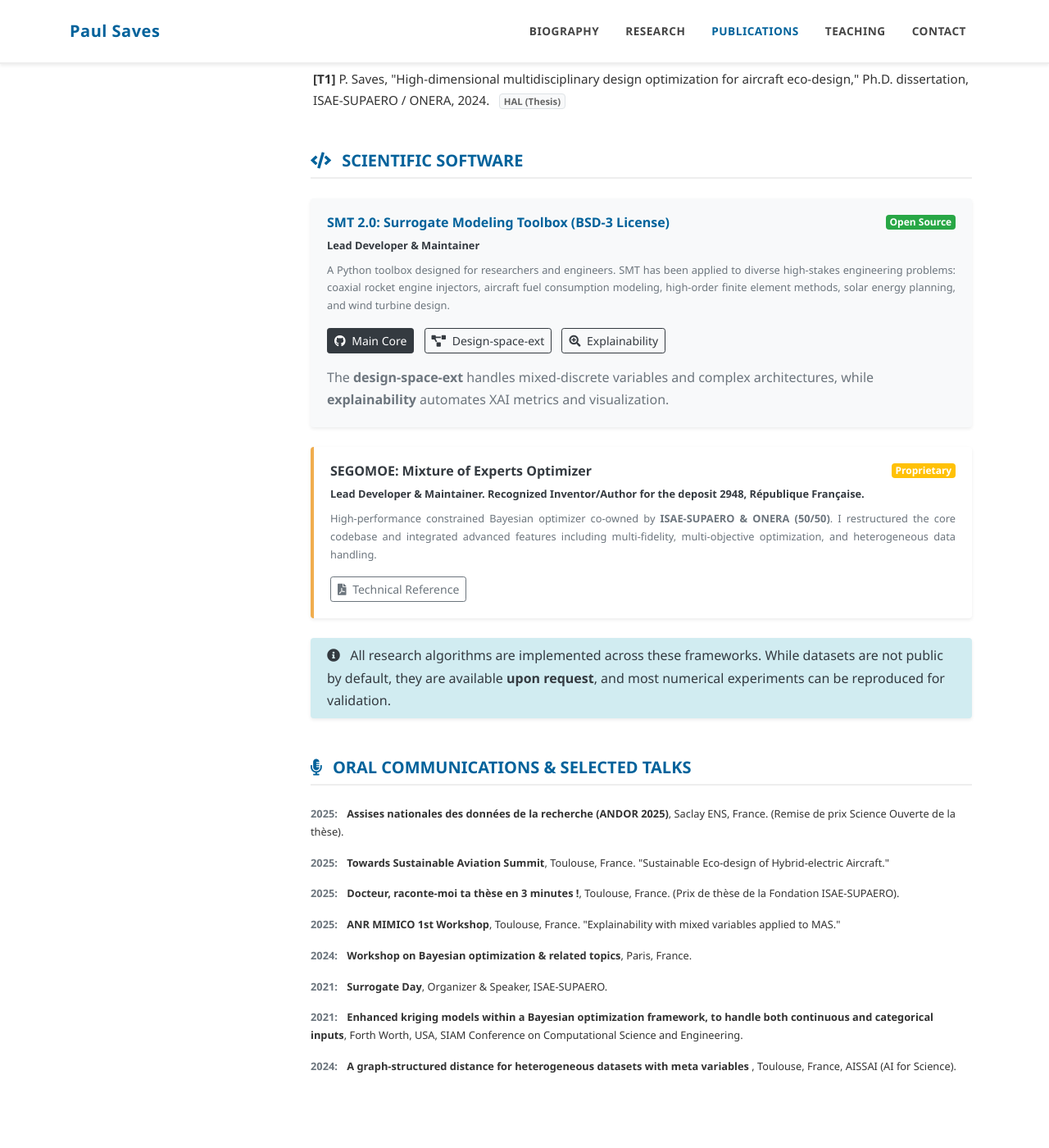
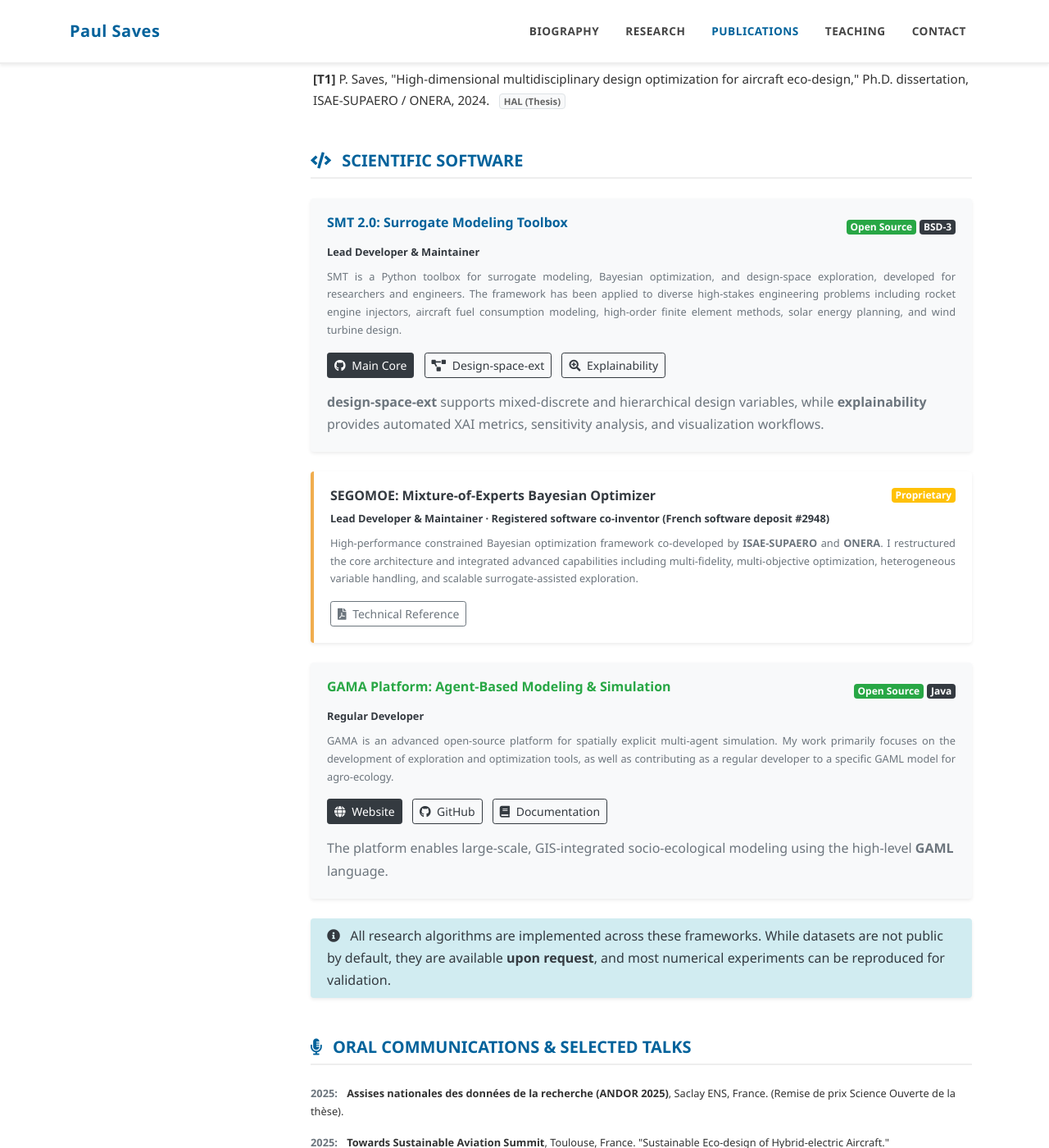
Before and after one commit to Paul-Saves/Paul-Saves.github.io, a Jekyll site: the page built from _pages/publications.md, in a window 1280 px wide and 1400 px high, scrolled down 3677 px. Shown: the whole window at 82% size. Built offline with Jekyll 4.4.1, drawn with Linux system fonts in a browser that asks for light colours; a style sheet for code colours, icons or effects is not loaded.

Commit message:
restructure softwar

```diff
--- a/_pages/publications.md
+++ b/_pages/publications.md
@@ -215,27 +215,49 @@ title: Scientific Publications
 
 <!-- Software Section -->
 <section id="software" class="mb-5">
-  <h2 class="h5 font-weight-bold mb-4 text-primary text-uppercase border-bottom pb-2"><i class="fas fa-code mr-2"></i> Scientific Software</h2>
+  <h2 class="h5 font-weight-bold mb-4 text-primary text-uppercase border-bottom pb-2">
+    <i class="fas fa-code mr-2"></i> Scientific Software
+  </h2>
 
   <div class="row">
-    <!-- SMT -->
+
+    <!-- SMT 2.0 -->
     <div class="col-md-12 mb-4">
       <div class="card h-100 border-0 shadow-sm bg-light">
         <div class="card-body">
           <div class="d-flex justify-content-between align-items-start mb-2">
-            <h3 class="h6 font-weight-bold mb-0 text-primary">SMT 2.0: Surrogate Modeling Toolbox (BSD-3 License)</h3>
-            <span class="badge badge-success">Open Source</span>
+            <h3 class="h6 font-weight-bold mb-0 text-primary">
+              SMT 2.0: Surrogate Modeling Toolbox
+            </h3>
+            <span>
+              <span class="badge badge-success">Open Source</span>
+              <span class="badge badge-dark">BSD-3</span>
+            </span>
           </div>
-          <p class="small text-dark font-weight-bold mb-2">Lead Developer & Maintainer</p>
+
+          <p class="small text-dark font-weight-bold mb-2">
+            Lead Developer & Maintainer
+          </p>
+
           <p class="small text-secondary text-justify mb-3">
-            A Python toolbox designed for researchers and engineers. SMT has been applied to diverse high-stakes engineering problems: coaxial rocket engine injectors, aircraft fuel consumption modeling, high-order finite element methods, solar energy planning, and wind turbine design.
+            SMT is a Python toolbox for surrogate modeling, Bayesian optimization, and design-space exploration, developed for researchers and engineers. The framework has been applied to diverse high-stakes engineering problems including rocket engine injectors, aircraft fuel consumption modeling, high-order finite element methods, solar energy planning, and wind turbine design.
           </p>
+
           <div class="mb-3">
-            <a href="https://github.com/SMTorg/smt" target="_blank" class="btn btn-sm btn-dark mr-2"><i class="fab fa-github mr-1"></i> Main Core</a>
-            <a href="https://github.com/SMTorg/smt-design-space-ext" target="_blank" class="btn btn-sm btn-outline-dark mr-2"><i class="fas fa-project-diagram mr-1"></i> Design-space-ext</a>
-            <a href="https://github.com/SMTorg/smt-explainability" target="_blank" class="btn btn-sm btn-outline-dark"><i class="fas fa-search-plus mr-1"></i> Explainability</a>
+            <a href="https://github.com/SMTorg/smt" target="_blank" class="btn btn-sm btn-dark mr-2">
+              <i class="fab fa-github mr-1"></i> Main Core
+            </a>
+            <a href="https://github.com/SMTorg/smt-design-space-ext" target="_blank" class="btn btn-sm btn-outline-dark mr-2">
+              <i class="fas fa-project-diagram mr-1"></i> Design-space-ext
+            </a>
+            <a href="https://github.com/SMTorg/smt-explainability" target="_blank" class="btn btn-sm btn-outline-dark">
+              <i class="fas fa-search-plus mr-1"></i> Explainability
+            </a>
           </div>
-          <p class="x-small text-muted mb-0 italic">The <strong>design-space-ext</strong> handles mixed-discrete variables and complex architectures, while <strong>explainability</strong> automates XAI metrics and visualization.</p>
+
+          <p class="x-small text-muted mb-0 italic">
+            <strong>design-space-ext</strong> supports mixed-discrete and hierarchical design variables, while <strong>explainability</strong> provides automated XAI metrics, sensitivity analysis, and visualization workflows.
+          </p>
         </div>
       </div>
     </div>
@@ -245,25 +267,79 @@ title: Scientific Publications
       <div class="card h-100 border-0 shadow-sm bg-white" style="border-left: 4px solid #f0ad4e !important;">
         <div class="card-body">
           <div class="d-flex justify-content-between align-items-start mb-2">
-            <h3 class="h6 font-weight-bold mb-0 text-dark">SEGOMOE: Mixture of Experts Optimizer</h3>
+            <h3 class="h6 font-weight-bold mb-0 text-dark">
+              SEGOMOE: Mixture-of-Experts Bayesian Optimizer
+            </h3>
             <span class="badge badge-warning text-white">Proprietary</span>
           </div>
-          <p class="small text-dark font-weight-bold mb-2">Lead Developer & Maintainer. Recognized Inventor/Author for the deposit 2948, République Française.</p>
+
+          <p class="small text-dark font-weight-bold mb-2">
+            Lead Developer & Maintainer · Registered software co-inventor (French software deposit #2948)
+          </p>
+
           <p class="small text-secondary text-justify mb-3">
-            High-performance constrained Bayesian optimizer co-owned by <strong>ISAE-SUPAERO & ONERA (50/50)</strong>. I restructured the core codebase and integrated advanced features including multi-fidelity, multi-objective optimization, and heterogeneous data handling.
+            High-performance constrained Bayesian optimization framework co-developed by <strong>ISAE-SUPAERO</strong> and <strong>ONERA</strong>. I restructured the core architecture and integrated advanced capabilities including multi-fidelity, multi-objective optimization, heterogeneous variable handling, and scalable surrogate-assisted exploration.
           </p>
-          <a href="https://hal.science/hal-02944011/document" target="_blank" class="btn btn-sm btn-outline-secondary"><i class="fas fa-file-pdf mr-1"></i> Technical Reference</a>
+
+          <a href="https://hal.science/hal-02944011/document" target="_blank" class="btn btn-sm btn-outline-secondary">
+            <i class="fas fa-file-pdf mr-1"></i> Technical Reference
+          </a>
         </div>
       </div>
     </div>
-  </div>
 
+    <!-- GAMA Platform -->
+    <div class="col-md-12 mb-4">
+      <div class="card h-100 border-0 shadow-sm bg-light">
+        <div class="card-body">
+          <div class="d-flex justify-content-between align-items-start mb-2">
+            <h3 class="h6 font-weight-bold mb-0 text-success">
+              GAMA Platform: Agent-Based Modeling & Simulation
+            </h3>
+            <span>
+              <span class="badge badge-success">Open Source</span>
+              <span class="badge badge-dark">Java</span>
+            </span>
+          </div>
+
+          <p class="small text-dark font-weight-bold mb-2">
+            Regular Developer
+          </p>
+
+          <p class="small text-secondary text-justify mb-3">
+            GAMA is an advanced open-source platform for spatially explicit multi-agent simulation. My work primarily focuses on the development of exploration and optimization tools, as well as contributing as a regular developer to a specific GAML model for agro-ecology.
+          </p>
+
+          <div class="mb-3">
+            <a href="https://gama-platform.org/" target="_blank" class="btn btn-sm btn-dark mr-2">
+              <i class="fas fa-globe mr-1"></i> Website
+            </a>
+            <a href="https://github.com/gama-platform/gama" target="_blank" class="btn btn-sm btn-outline-dark mr-2">
+              <i class="fab fa-github mr-1"></i> GitHub
+            </a>
+            <a href="https://gama-platform.org/wiki/Documentation" target="_blank" class="btn btn-sm btn-outline-dark">
+              <i class="fas fa-book mr-1"></i> Documentation
+            </a>
+          </div>
+
+          <p class="x-small text-muted mb-0 italic">
+            The platform enables large-scale, GIS-integrated socio-ecological modeling using the high-level <strong>GAML</strong> language.
+          </p>
+        </div>
+      </div>
+    </div>
+
+  </div> <!-- End of Row -->
+
+  <!-- Reproducibility Alert -->
   <div class="alert alert-info border-0 shadow-sm py-2">
     <p class="x-small mb-0 text-dark">
       <i class="fas fa-info-circle mr-2"></i> All research algorithms are implemented across these frameworks. While datasets are not public by default, they are available <strong>upon request</strong>, and most numerical experiments can be reproduced for validation.
     </p>
   </div>
+
 </section>
+
 
 <!-- Talks Section -->
 <section id="talks" class="mb-5">
```
